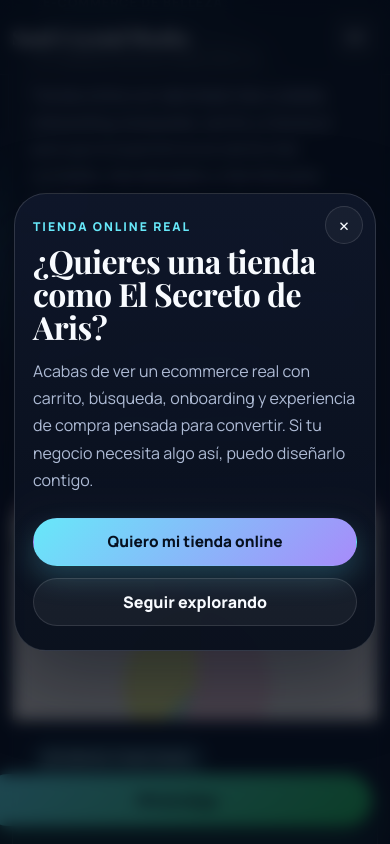
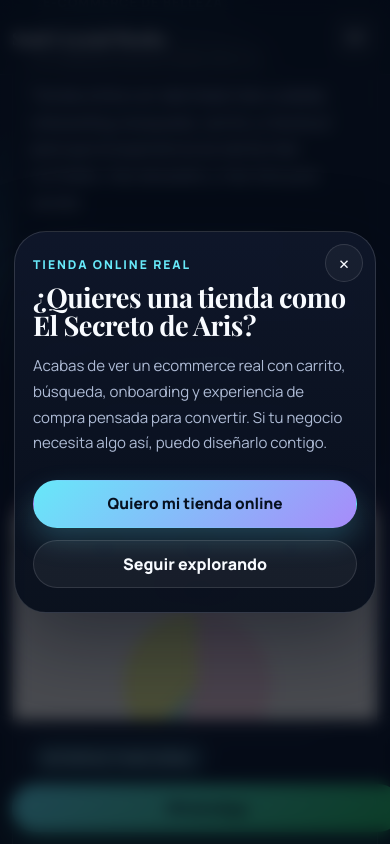
Before and after one commit to AmerlyCruz/Soul-Crystal-Works, a plain HTML site: page index.html in a window 390 px wide. Both pictures are taken after a click on the button "Quiero una tienda así". Shown: the part 2902-3746 px from the top of the page. Drawn offline with nearby package versions, Linux system fonts and the light colour scheme.

Commit message:
Tame referral banner and improve mobile responsiveness

```diff
--- a/script.js
+++ b/script.js
@@ -12,6 +12,7 @@
   const leadCopy = document.getElementById('leadReferralCopy');
   const leadCta = document.getElementById('leadReferralCta');
   const closeLeadButtons = document.querySelectorAll('[data-close-lead-modal]');
+  let referralBannerTimer = null;
 
   const referralMessages = {
     beautyfast: {
@@ -125,6 +126,9 @@
   function openLeadModal(ref = 'default', origin = 'auto') {
     if (!leadModal) return;
     setLeadContent(ref, origin);
+    if (window.matchMedia('(max-width: 640px)').matches) {
+      hideReferralBanner('modal-priority', false);
+    }
     trackEvent('lead_modal_open', { ref, origin });
     leadModal.hidden = false;
     leadModal.setAttribute('aria-hidden', 'false');
@@ -136,6 +140,37 @@
     leadModal.hidden = true;
     leadModal.setAttribute('aria-hidden', 'true');
     document.body.classList.remove('lead-modal-open');
+  }
+
+  function hideReferralBanner(reason = 'dismissed', shouldTrack = true) {
+    if (!referralBanner) return;
+    if (referralBannerTimer) {
+      window.clearTimeout(referralBannerTimer);
+      referralBannerTimer = null;
+    }
+    if (referralBanner.hidden) return;
+
+    referralBanner.hidden = true;
+
+    if (shouldTrack) {
+      trackEvent('referral_banner_closed', { reason });
+    }
+  }
+
+  function showReferralBanner(ref, source) {
+    if (!referralBanner) return;
+
+    referralBanner.hidden = false;
+    trackEvent('referral_banner_show', { ref, source });
+
+    if (referralBannerTimer) {
+      window.clearTimeout(referralBannerTimer);
+    }
+
+    const autoHideDelay = window.matchMedia('(max-width: 640px)').matches ? 3200 : 6500;
+    referralBannerTimer = window.setTimeout(() => {
+      hideReferralBanner('auto-timeout', true);
+    }, autoHideDelay);
   }
 
   window.abrirModal = function abrirModal(ref = 'default', origin = 'portfolio-detail') {
@@ -205,8 +240,7 @@
 
   if (closeReferralBanner && referralBanner) {
     closeReferralBanner.addEventListener('click', () => {
-      trackEvent('referral_banner_closed');
-      referralBanner.hidden = true;
+      hideReferralBanner('manual-close', true);
     });
   }
 
@@ -231,8 +265,7 @@
 
     if (referralBanner && !sessionStorage.getItem(bannerKey)) {
       sessionStorage.setItem(bannerKey, 'shown');
-      referralBanner.hidden = false;
-      trackEvent('referral_banner_show', { ref, source });
+      showReferralBanner(ref, source);
     }
 
     if (!sessionStorage.getItem(modalKey)) {
--- a/styles.css
+++ b/styles.css
@@ -910,10 +910,28 @@
   }
 
   .referral-banner {
+    top: auto;
+    right: 12px;
+    bottom: calc(72px + env(safe-area-inset-bottom, 0px));
+    left: 12px;
+    transform: none;
+    width: auto;
+    align-items: flex-start;
+    padding: 14px 48px 14px 14px;
+    border-radius: 16px;
+  }
+
+  .referral-banner__text {
+    font-size: 0.88rem;
+    line-height: 1.5;
+  }
+
+  .referral-banner__close {
+    position: absolute;
     top: 10px;
-    width: calc(100vw - 16px);
-    align-items: flex-start;
-    padding: 12px 14px;
+    right: 10px;
+    width: 32px;
+    height: 32px;
   }
 
   .navbar {
@@ -976,5 +994,46 @@
 
   .lead-modal__dialog {
     padding: 24px 18px;
+    max-height: calc(100vh - 28px);
+    overflow-y: auto;
+  }
+
+  .floating-cta {
+    right: 12px;
+    left: 12px;
+    bottom: calc(12px + env(safe-area-inset-bottom, 0px));
+    min-height: 48px;
+    padding: 0 16px;
+  }
+
+  .contact {
+    padding-bottom: 132px;
   }
 }
+
+@media (max-width: 420px) {
+  .logo {
+    font-size: 1.08rem;
+  }
+
+  .referral-banner {
+    bottom: calc(68px + env(safe-area-inset-bottom, 0px));
+    padding: 12px 44px 12px 12px;
+  }
+
+  .referral-banner__eyebrow {
+    font-size: 0.64rem;
+  }
+
+  .referral-banner__text {
+    font-size: 0.82rem;
+  }
+
+  .lead-modal h2 {
+    font-size: 1.7rem;
+  }
+
+  .lead-modal__copy {
+    font-size: 0.94rem;
+  }
+}
```
